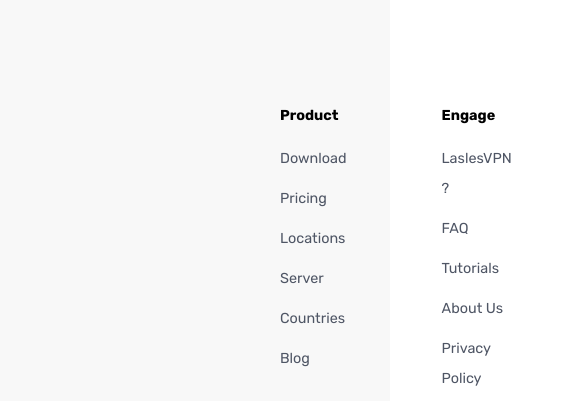
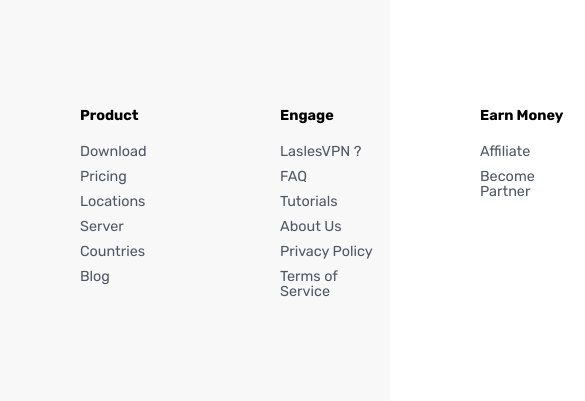
Before and after one commit to catherineblu/LaslesVPN, a plain HTML site: page index.html in a window 390 px wide. Shown: the part 8003-8404 px from the top of the page, 585 px wide, since content can reach past the window. Drawn offline with Linux system fonts and the light colour scheme.

Commit message:
fixed the footer issue with smaller devices

```diff
--- a/style.css
+++ b/style.css
@@ -504,17 +504,20 @@ p {
     align-items: center;
  }
  .row-container{
-     padding-bottom: 50px;
-     display: flex;
-     justify-content: space-between;
+     padding-left: 0;
  }
 
  .row h5{
-     font-size: 0.9rem;
+     font-size: 0.5rem;
+ }
+ .row ul{
+
  }
 .row ul li{
-    font-size: 0.9rem;
+    width: 105px;
+    font-size: 0.7rem;
     margin-right: 35px;
+    line-height: 15px;
 }
 }
 @media screen and (max-width: 1024px){
```
